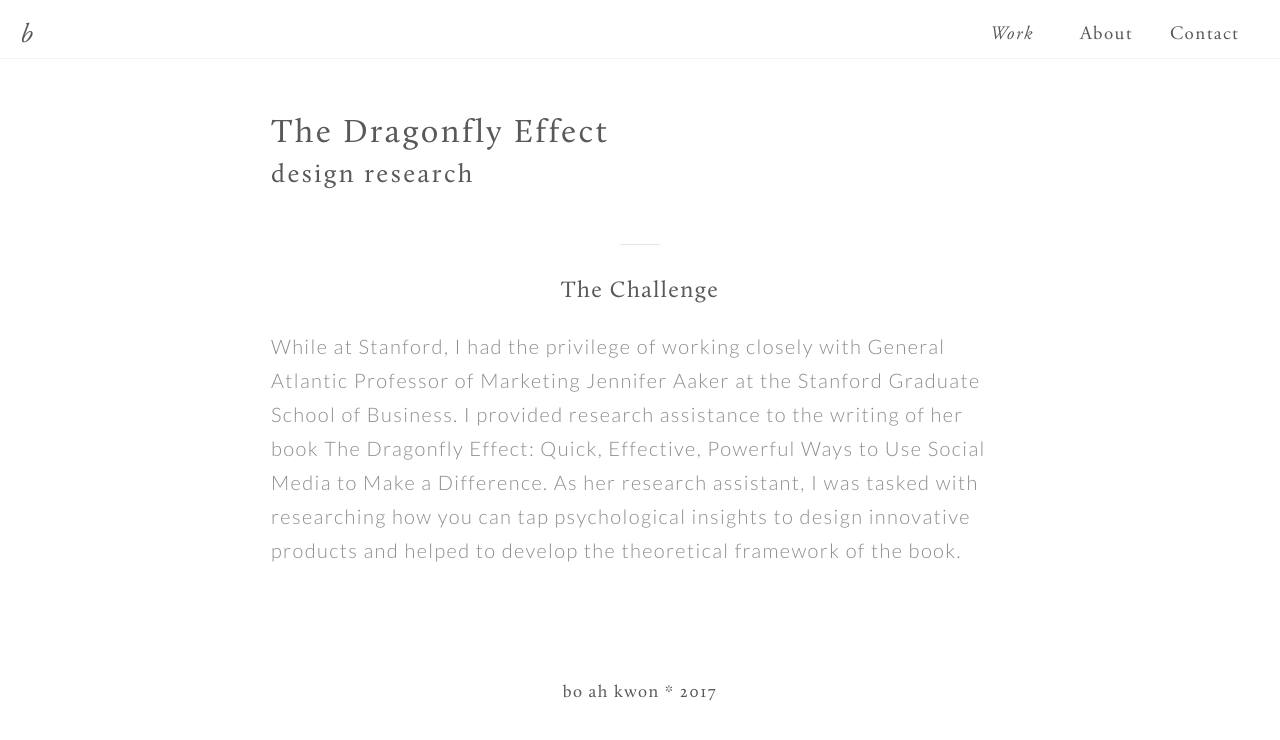
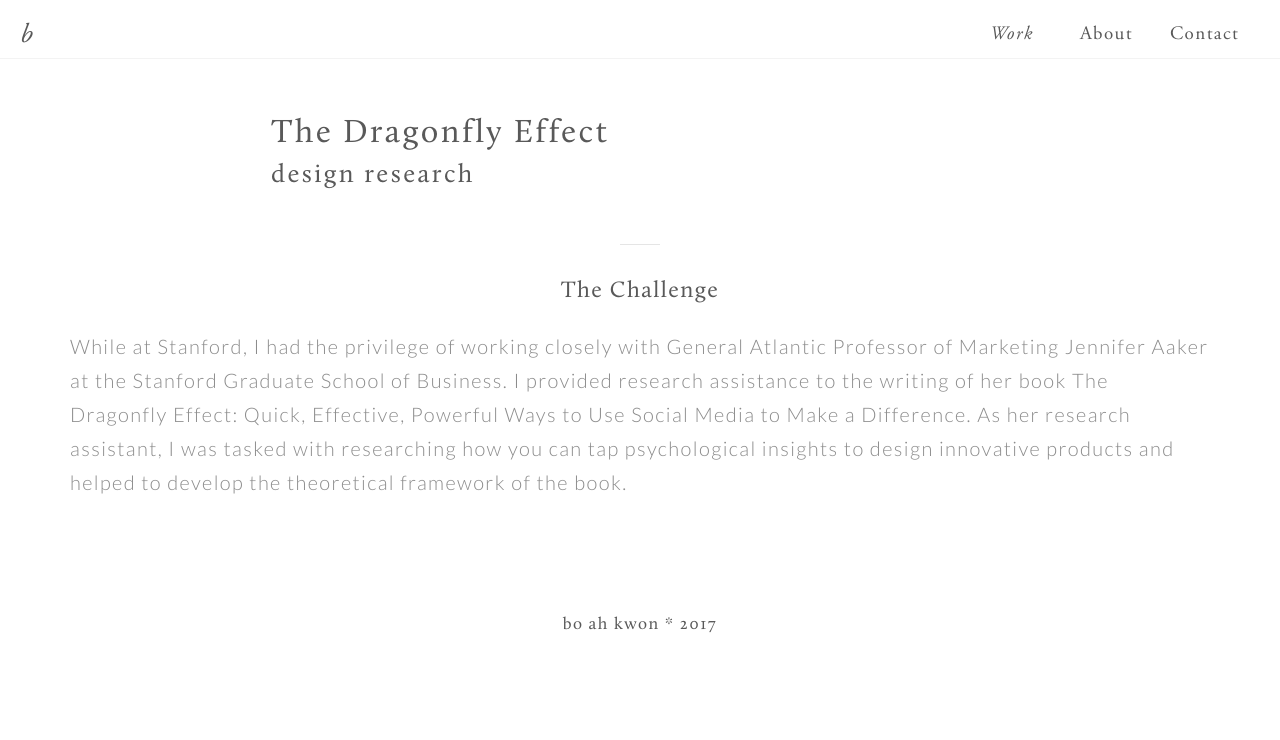
Before and after one commit to bkwon0402/bkwon0402.github.io, a Jekyll site: the page built from ytf.md, in a window 1280 px wide. Shown: the top 740 px of the page. Built offline with Jekyll 4.4.1, drawn with Linux system fonts in a browser that asks for light colours.

Commit message:
css fixes

```diff
--- a/styles/core.css
+++ b/styles/core.css
@@ -169,8 +169,8 @@
 }
 
 .details {
-    margin-top: 10px;
-    color: #595959;
+    margin-top: 13px;
+    color: #8c8c8c;
     letter-spacing: 1.4px;
     min-height: 100px;
     transition: 0.3s all;
@@ -218,7 +218,7 @@
 }
 
 #portfolio_content .container {
-    max-width: 768px;
+
 }
 
 #portfolio_hero span {
```
Also changed, not shown: item/samplepage.md (+17 -4 lines).
